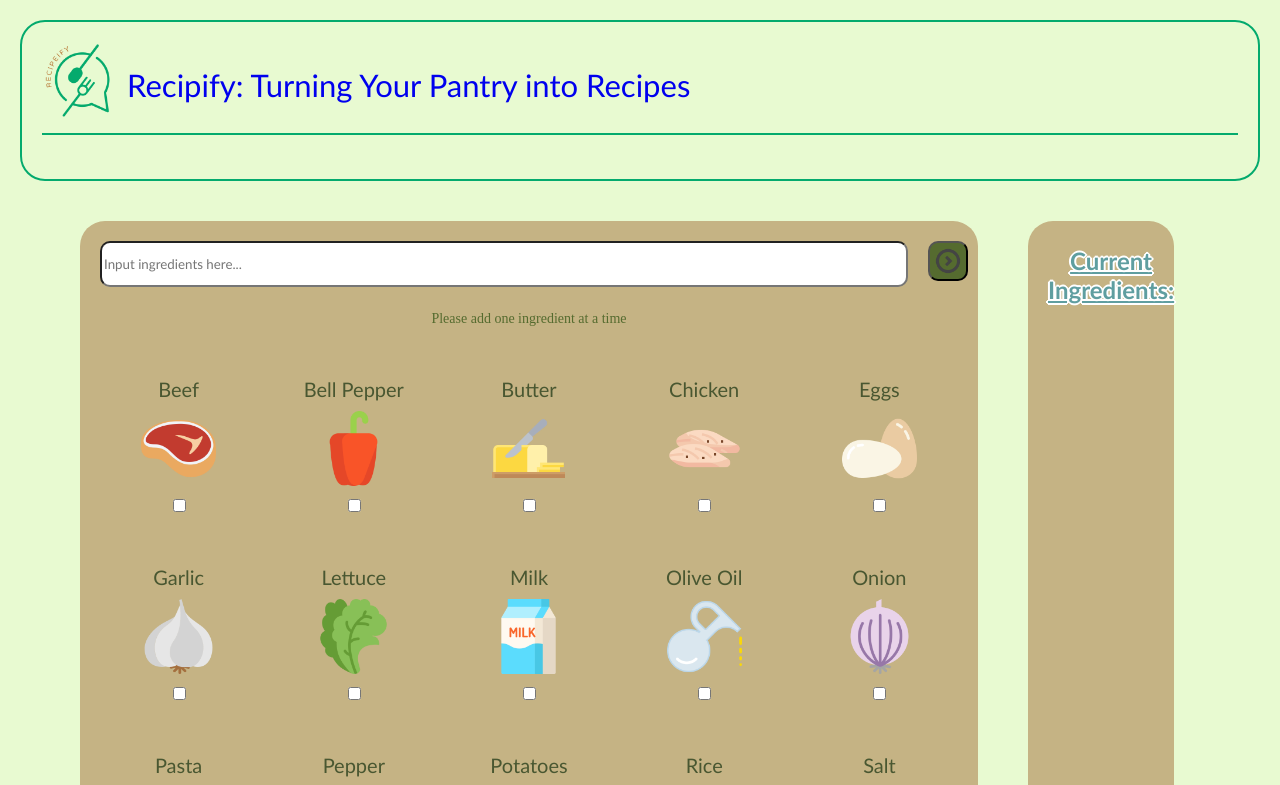
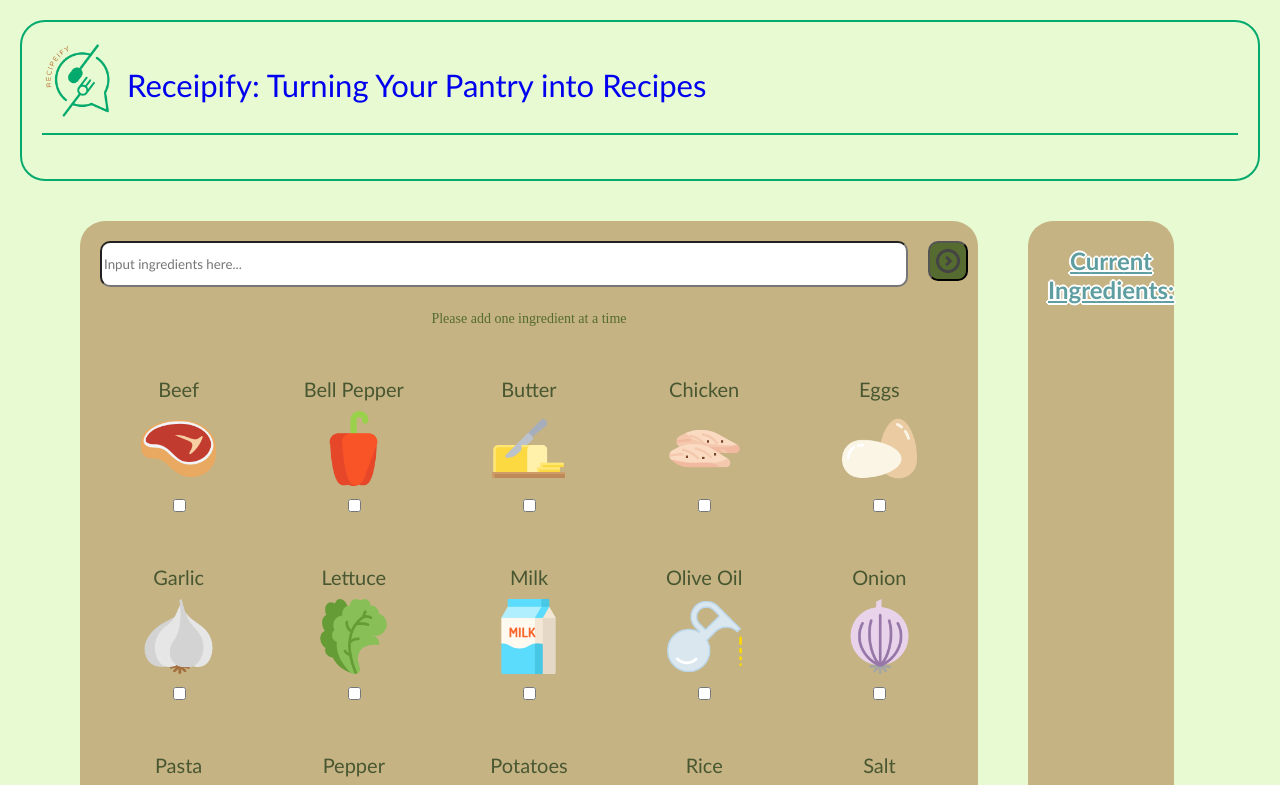
Before and after one commit to SoulaiVang/Recipify, a React (Create React App) app: page / in a window 1280 px wide. Shown: the top 785 px of the page. Built offline with nearby package versions, Linux system fonts and the light colour scheme.

Commit message:
final push(I think...)

```diff
--- a/src/IngredientPage.js
+++ b/src/IngredientPage.js
@@ -73,7 +73,7 @@ const IngredientPage = () => {
         <header class="title-header">
           <a href="/" class="title-href">
             <img class="logo" src='../assets/logo.png' alt="Recipeify Logo"></img>
-            <span className="title-span">Recipify: Turning Your Pantry into Recipes</span>
+            <span className="title-span">Receipify: Turning Your Pantry into Recipes</span>
           </a>
         </header>
       </div>
```
